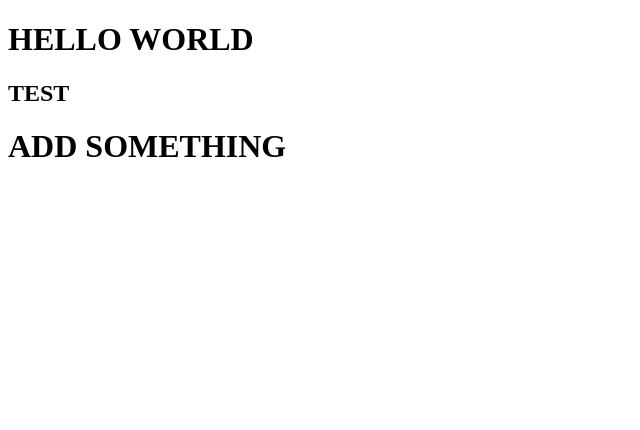
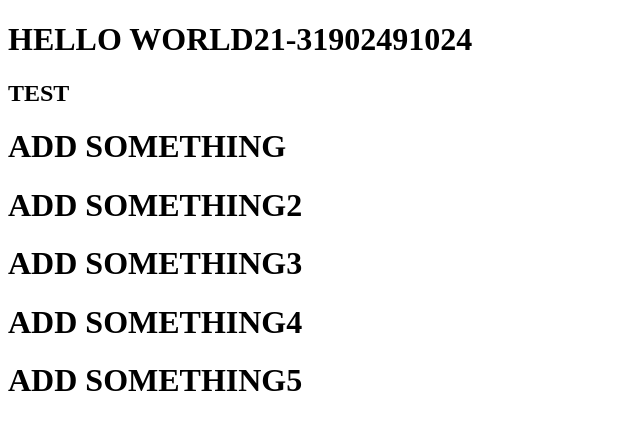
Before and after one commit to Xsmitylnwza/TEST-GIT, a plain HTML site: page index.html in a window 1280 px wide. Shown: the whole page, without its empty margins (0-640 px from the left). Drawn offline with Linux system fonts and the light colour scheme.

Commit message:
Update index.html

```diff
--- a/index.html
+++ b/index.html
@@ -6,8 +6,12 @@
     <title>Document</title>
 </head>
 <body>
-    <h1>HELLO WORLD</h1>
+    <h1>HELLO WORLD21-31902491024</h1>
     <h2>TEST</h2>
     <h1>ADD SOMETHING</h1>
+    <h1>ADD SOMETHING2</h1>
+    <h1>ADD SOMETHING3</h1>
+    <h1>ADD SOMETHING4</h1>
+    <h1>ADD SOMETHING5</h1>
 </body>
 </html>
```
